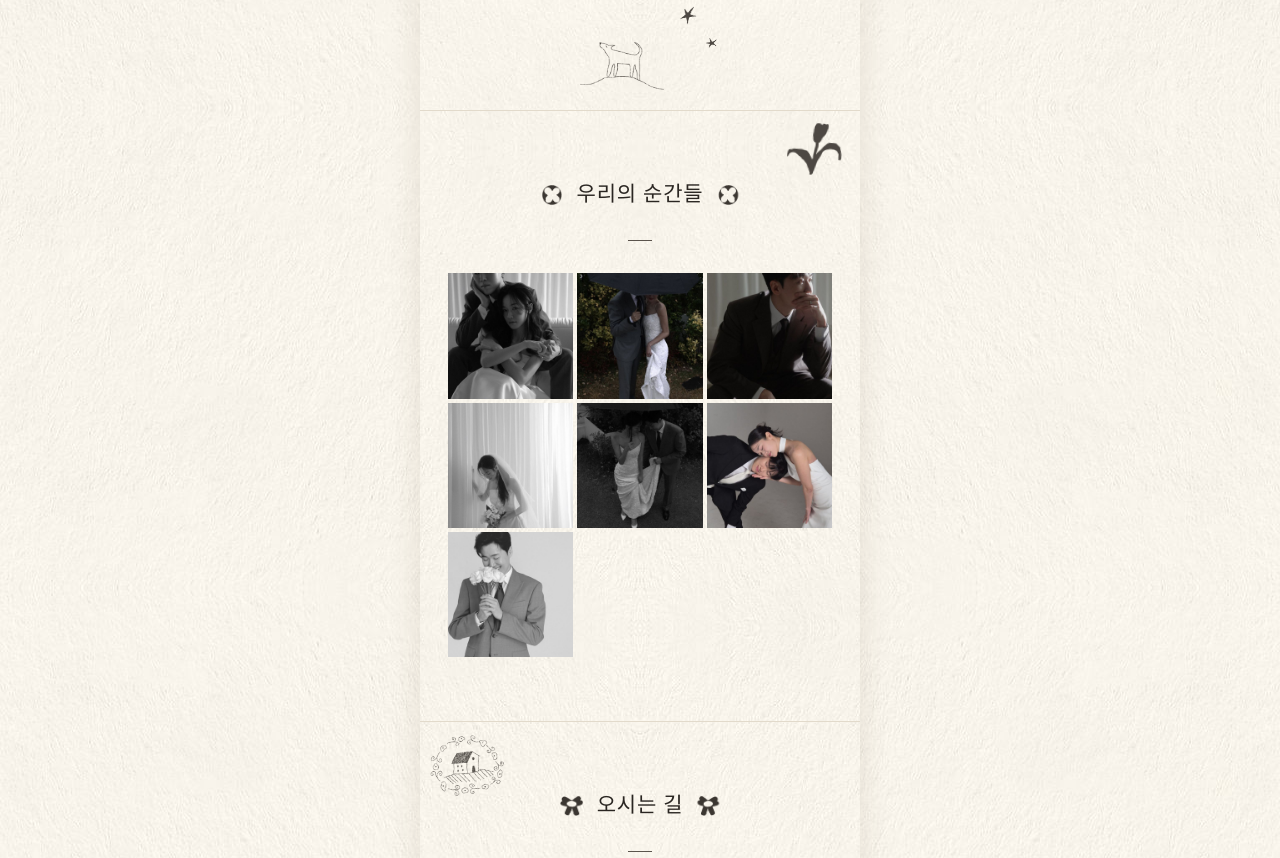
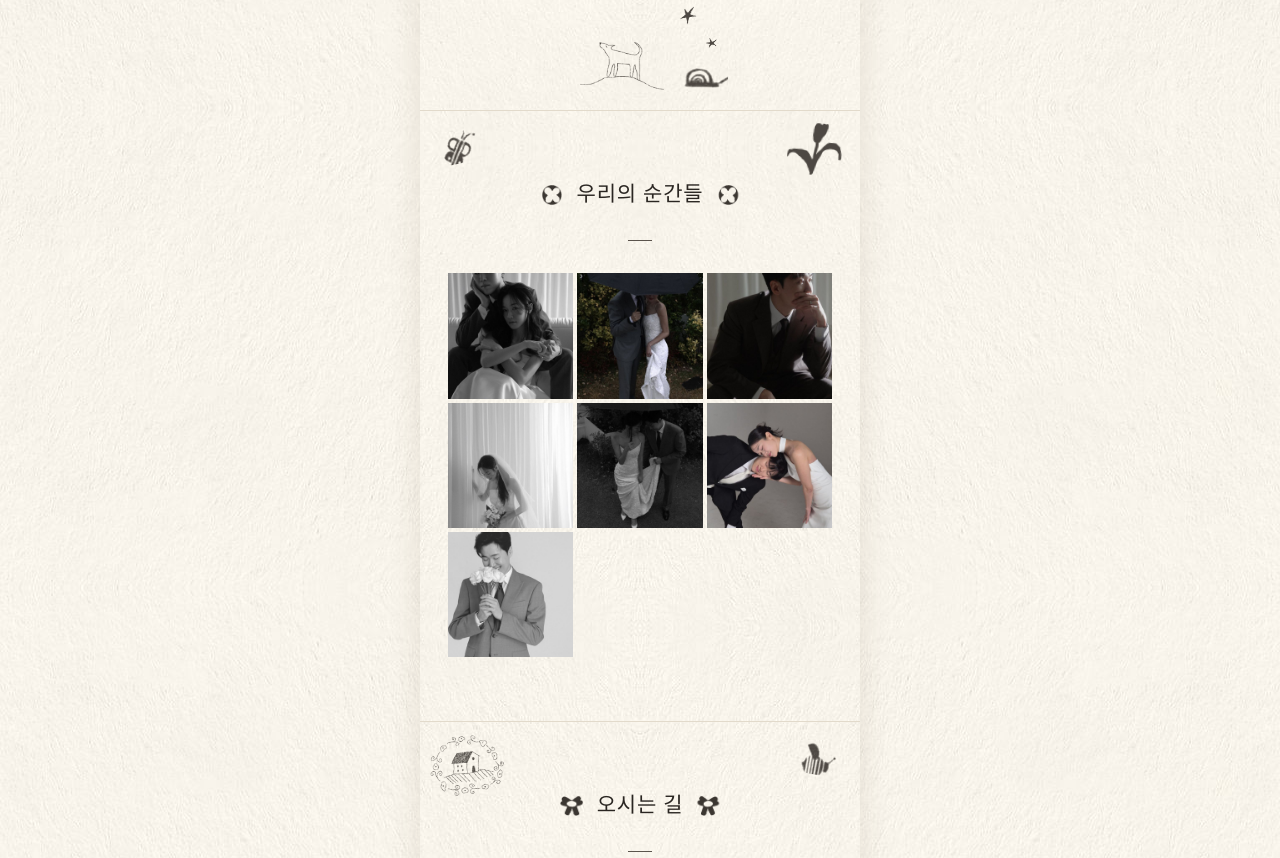
Before and after one commit to i-said-yess-270403/i-said-yess-270403.github.io, a plain HTML site: page index.html in a window 1280 px wide. Shown: the part 2252-3110 px from the top of the page. Drawn offline with Linux system fonts and the light colour scheme; a web font is replaced by a local one.

Commit message:
나비·벌·무당벌레·버섯·달팽이 일러스트 추가, 계좌번호 섹션 손 그림을 버섯·무당벌레로 교체
Co-Authored-By: Claude Opus 5.5 <noreply@anthropic.com>
Claude-Session: https://claude.ai/code/session_01AJGgkVEWF9z2HW71jJqjcD

```diff
--- a/index.html
+++ b/index.html
@@ -76,7 +76,12 @@
   .sc.house{width:74px;top:14px;left:10px;transform:rotate(-5deg)}
   .sc.glass{width:40px;top:20px;right:18px;transform:rotate(10deg)}
   .sc.apples{width:58px;bottom:18px;right:14px;transform:rotate(6deg)}
-  .sc.hand{width:62px;top:8px;right:8px;transform:rotate(8deg)}
+  .sc.mush{width:40px;top:14px;right:22px;transform:rotate(6deg)}
+  .sc.mush2{width:26px;top:30px;right:74px;transform:rotate(-8deg)}
+  .sc.lady{width:22px;bottom:22px;left:26px;transform:rotate(-18deg)}
+  .sc.bfly{width:36px;top:20px;left:22px;transform:rotate(-12deg)}
+  .sc.bee{width:34px;top:22px;right:24px;transform:rotate(10deg)}
+  .sc.snail{width:44px;bottom:22px;left:50%;margin-left:44px}
   .sc.scroll{display:block;position:static;width:54px;margin:0 auto 18px;opacity:1}
   .sc.spiral{width:46px;top:8px;left:12px;transform:rotate(-12deg)}
     h2{font-size:21px;font-weight:500;color:var(--ink);margin-bottom:32px;letter-spacing:.04em}
@@ -217,7 +222,7 @@
 
 <!-- 예식 일시 -->
 <section class="fade sec-cal">
-  <img class="sc dog" src="images/deco/dog.png" alt="" aria-hidden="true"><img class="sc starC" src="images/deco/star_b.png" alt="" aria-hidden="true"><img class="sc starD" src="images/deco/star_a.png" alt="" aria-hidden="true">
+  <img class="sc dog" src="images/deco/dog.png" alt="" aria-hidden="true"><img class="sc snail" src="images/deco/snail.png" alt="" aria-hidden="true"><img class="sc starC" src="images/deco/star_b.png" alt="" aria-hidden="true"><img class="sc starD" src="images/deco/star_a.png" alt="" aria-hidden="true">
   <h2><img class="fl" src="images/deco/star_a.png" alt="" aria-hidden="true"><span>예식 일시</span><img class="fl r" src="images/deco/star_b.png" alt="" aria-hidden="true"></h2>
   <p class="sub" id="cal-title"></p>
   <p class="cal-head" id="cal-month"></p>
@@ -228,7 +233,7 @@
 
 <!-- 갤러리 -->
 <section class="fade" id="sec-gallery">
-  <img class="sc tulip" src="images/deco/tulip.png" alt="" aria-hidden="true">
+  <img class="sc tulip" src="images/deco/tulip.png" alt="" aria-hidden="true"><img class="sc bfly" src="images/deco/butterfly.png" alt="" aria-hidden="true">
   <h2><img class="fl solid" src="images/deco/cclover.png" alt="" aria-hidden="true"><span>우리의 순간들</span><img class="fl r solid" src="images/deco/cclover.png" alt="" aria-hidden="true"></h2>
   <div class="gallery" id="gallery"></div>
   <button class="btn more" id="more" hidden>사진 더보기</button>
@@ -236,7 +241,7 @@
 
 <!-- 오시는 길 -->
 <section class="fade">
-  <img class="sc house" src="images/deco/housewreath.png" alt="" aria-hidden="true">
+  <img class="sc house" src="images/deco/housewreath.png" alt="" aria-hidden="true"><img class="sc bee" src="images/deco/bee.png" alt="" aria-hidden="true">
   <h2><img class="fl solid" src="images/deco/bow2.png" alt="" aria-hidden="true"><span>오시는 길</span><img class="fl r solid" src="images/deco/bow2.png" alt="" aria-hidden="true"></h2>
   <p class="venue" id="venue"></p>
   <p class="addr" id="addr"></p>
@@ -250,7 +255,7 @@
 
 <!-- 마음 전하실 곳 -->
 <section class="fade" id="sec-acc">
-  <img class="sc hand" src="images/deco/hand.png" alt="" aria-hidden="true">
+  <img class="sc mush" src="images/deco/mushroom.png" alt="" aria-hidden="true"><img class="sc mush2" src="images/deco/mushroom2.png" alt="" aria-hidden="true"><img class="sc lady" src="images/deco/ladybug.png" alt="" aria-hidden="true">
   <h2><img class="fl" src="images/deco/crown.png" alt="" aria-hidden="true"><span>마음 전하실 곳</span><img class="fl r" src="images/deco/crown.png" alt="" aria-hidden="true"></h2>
   <p class="note" id="acc-note"></p>
   <div id="accounts"></div>
```
Also changed, not shown: images/deco/bee.png (added), images/deco/butterfly.png (added), images/deco/butterfly2.png (added), images/deco/ladybug.png (added), images/deco/mushroom.png (added), images/deco/mushroom2.png (added), images/deco/snail.png (added).
